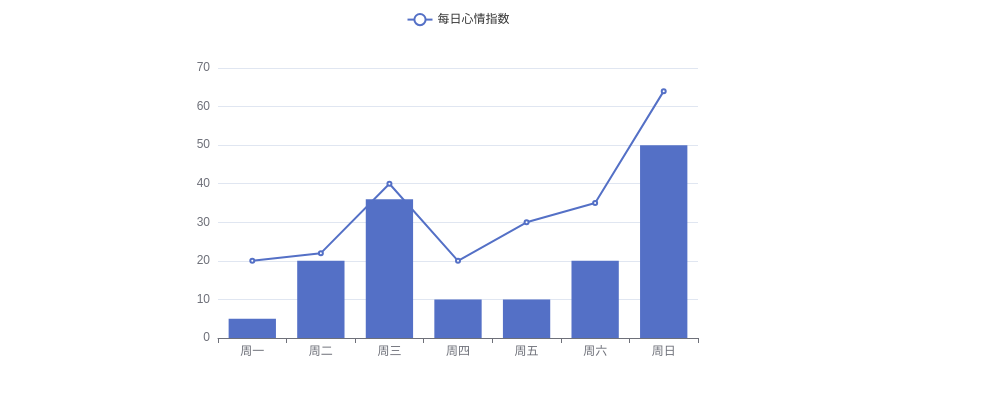
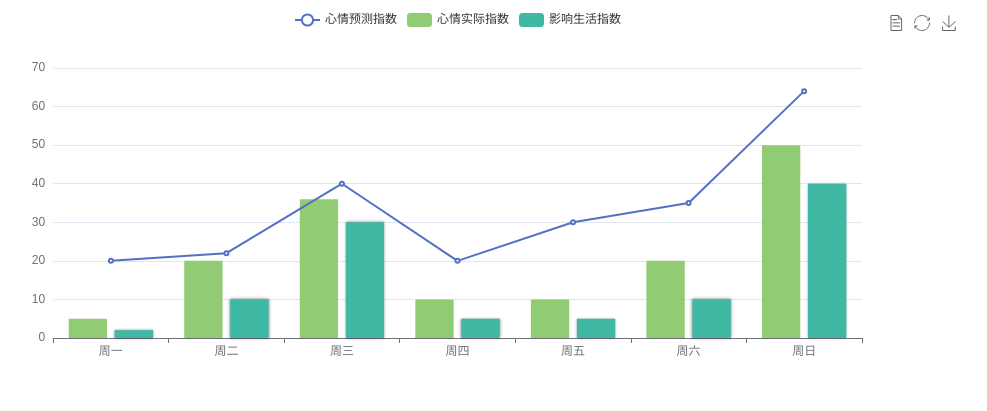
Before and after one commit to shyashya/ife2017, a plain HTML site: page Echarts/Echarts1/index.html in a window 1280 px wide. Shown: the whole page, without its empty margins (182-1169 px from the left). Drawn offline with nearby package versions, Linux system fonts and the light colour scheme.

Commit message:
修改Echarts展示

```diff
--- a/Echarts/Echarts1/index.html
+++ b/Echarts/Echarts1/index.html
@@ -7,7 +7,7 @@
     <script src="../js/echarts.js" type="text/javascript"></script>
 </head>
 <body>
-    <div id="container" style="width:600px;height:400px;margin:0 auto;"></div>
+    <div id="container" style="width:80%;height:400px;margin:0 10%;"></div>
 </body>
 </html>
 <script>
@@ -18,21 +18,41 @@
             text: ''
         },
         tooltip: {},
+        toolbox: {
+            show: true,
+            feature: {
+                dataView: { readOnly: false },
+                restore: {},
+                saveAsImage: {}
+            }
+        },
         legend: {
-            data: ['每日心情指数']
+            data: ['心情预测指数', '心情实际指数', '影响生活指数']
         },
         xAxis: {
             data: ["周一", "周二", "周三", "周四", "周五", "周六","周日"]
         },
         yAxis: {},
         series: [{
-            name: '每日心情指数',
+            name: '心情预测指数',
             type: 'line',
             data: [20, 22, 40, 20, 30, 35,64]
         }, {
-            name: '每日心情指数',
+            name: '心情实际指数',
             type: 'bar',
             data: [5, 20, 36, 10, 10, 20,50]
+        }, {
+            name: '影响生活指数',
+            type: 'bar',
+            data: [2, 10, 30, 5, 5, 10, 40],
+            itemStyle: {
+                normal: {
+                    // 设置颜色
+                    color: '#40b9a4',
+                    shadowBlur: 3,
+                    shadowColor: 'rgba(0, 0, 0, 0.5)'
+                }
+            }
         }],
         itemStyle: {
             normal: {
```
